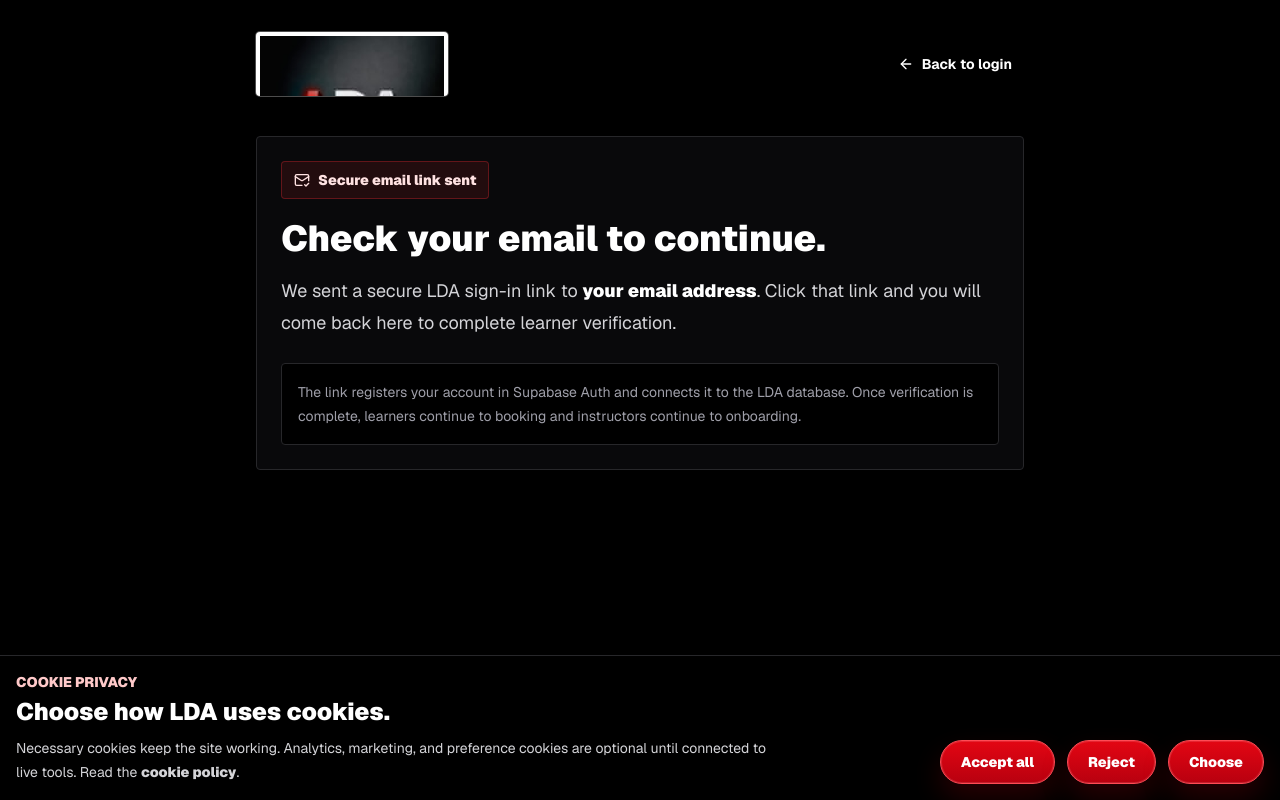
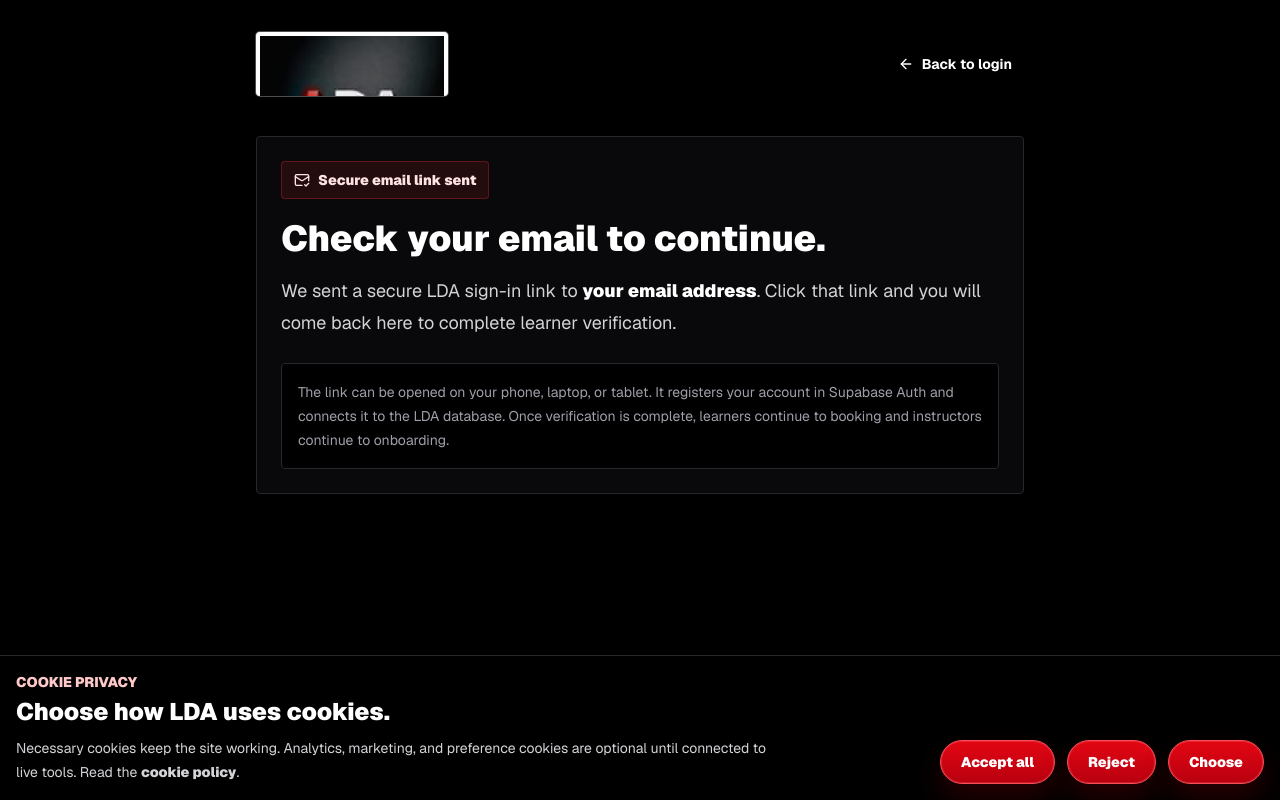
Before and after one commit to LDrivingAcademy/LDA, a Next.js app: page /auth/check-email in a window 1280 px wide. Built offline with nearby package versions, Linux system fonts and the light colour scheme.

Commit message:
Clarify auth links work across devices

```diff
--- a/src/app/auth/check-email/page.tsx
+++ b/src/app/auth/check-email/page.tsx
@@ -29,7 +29,7 @@ export default async function CheckEmailPage({
             We sent a secure LDA sign-in link to <span className="font-black text-white">{email || "your email address"}</span>. Click that link and you will come back here to complete {safeRole === "instructor" ? "instructor verification" : "learner verification"}.
           </p>
           <div className="mt-6 rounded border border-zinc-800 bg-black p-4 text-sm leading-6 text-zinc-400">
-            The link registers your account in Supabase Auth and connects it to the LDA database. Once verification is complete, learners continue to booking and instructors continue to onboarding.
+            The link can be opened on your phone, laptop, or tablet. It registers your account in Supabase Auth and connects it to the LDA database. Once verification is complete, learners continue to booking and instructors continue to onboarding.
           </div>
         </section>
       </div>
```
